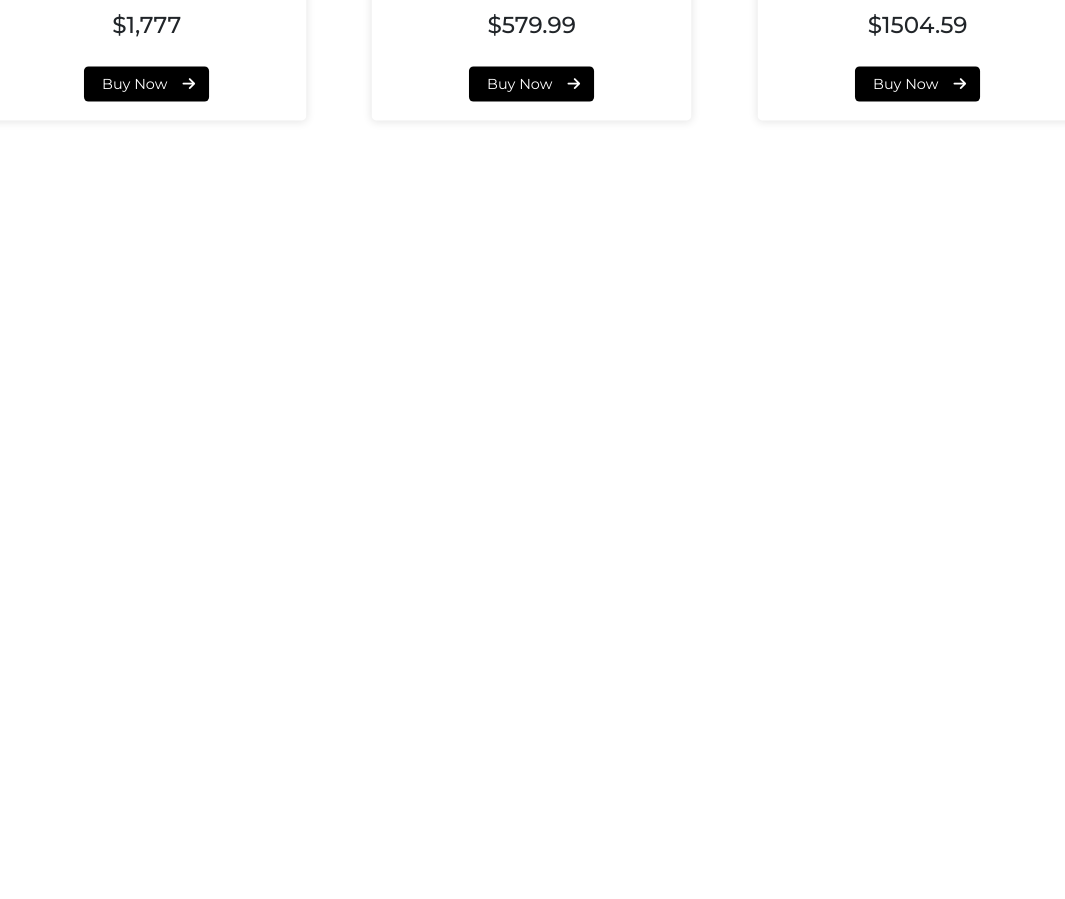
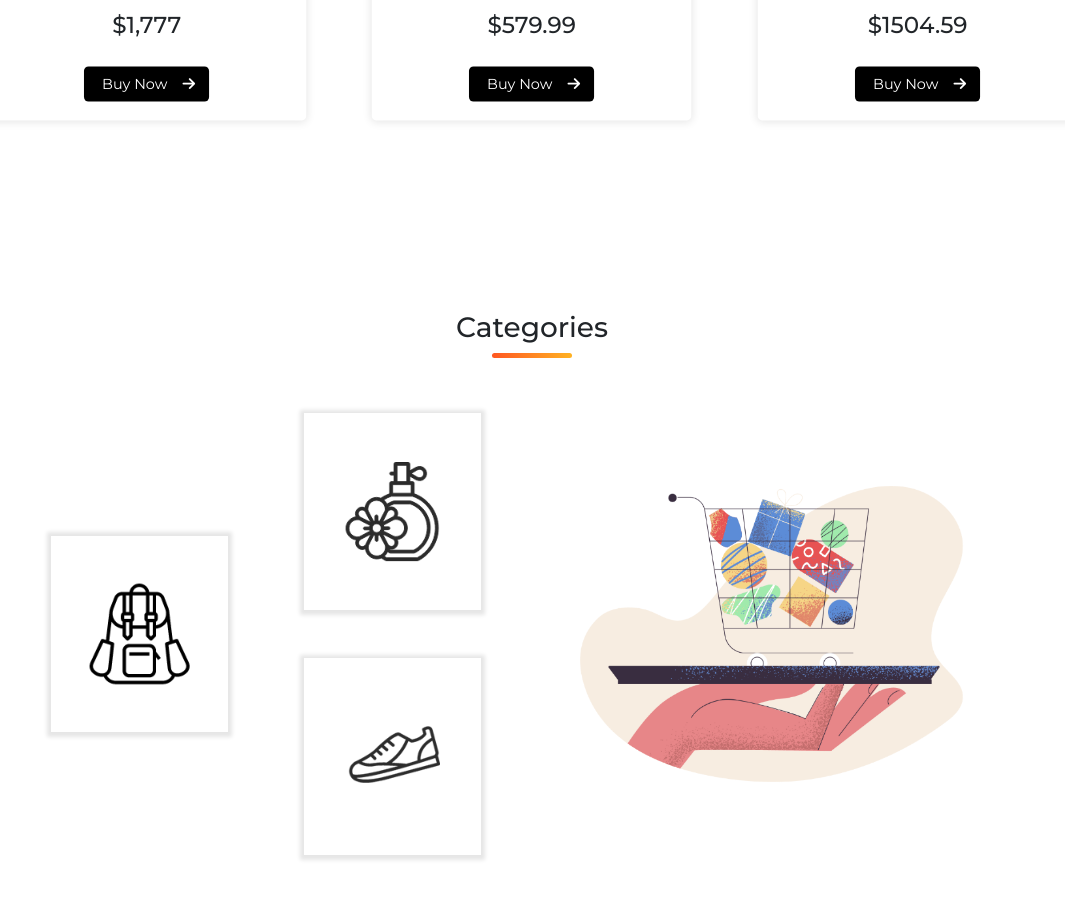
Before and after one commit to itsrafsanjani/hot-gadgets, a plain HTML site: page index.html in a window 1280 px wide. Shown: the part 2137-3036 px from the top of the page, without its empty margins (108-1173 px from the left). Before the commit the page ends 2398 px from the top, so only its background shows below. Drawn offline with nearby package versions, Linux system fonts and the light colour scheme.

Commit message:
Finished

```diff
--- a/index.html
+++ b/index.html
@@ -198,6 +198,31 @@
         </div>
     </div>
 
+    <div class="d-flex flex-column categories">
+        <div class="titleSec d-flex flex-column align-items-center">
+            <h3 class="sec-title">Categories</h3>
+            <div class="downLine"></div>
+        </div>
+        <div class="d-flex flex-row cp2">
+            <div class="flex-even row justify-content-center align-items-center">
+                <div class="col-md-6 text-right">
+                    <img src="images/Categories/bag.png" alt="Bag" class="cimg">
+                </div>
+                <div class="col-md-6">
+                    <div class="row justify-content-center">
+                        <img src="images/Categories/perfume.png" alt="Bag" class="cimg">
+                    </div>
+                    <div class="row justify-content-center">
+                        <img src="images/Categories/shoe.png" alt="Bag" class="cimg">
+                    </div>
+                </div>
+            </div>
+            <div class="flex-even d-flex flex-column justify-content-center align-items-center">
+                <img src="images/Categories/pale-order.png" alt="Pale Order" class="orderbg">
+            </div>
+        </div>
+    </div>
+
 
     <script src="https://kit.fontawesome.com/32809a2e09.js" crossorigin="anonymous"></script>
     <script src="https://code.jquery.com/jquery-3.4.1.slim.min.js"
--- a/style.css
+++ b/style.css
@@ -195,6 +195,35 @@ ol.carousel-indicators li.odd.active{
     margin-top: 10px;
 }
 
+/* C A T E G O R I E S */
+.categories{
+    min-height: 100vh;
+}
+.titleSec{
+    margin: 50px 0 -30px;
+    text-align: center;
+}
+.downLine{
+    width: 80px;
+    height: 5px;
+    background: linear-gradient(to right,
+                #ff5722, #ffb222);
+    border-radius: 10px;
+}
+.orderbg{
+    max-height: 100%;
+    max-width: 100%;
+}
+.cimg{
+    padding: 60px 48px;
+    margin: 30px;
+    box-shadow: 0 1px 5px 5px rgba(0, 0, 0, 0.1);
+}
+.cp2{
+    transform: scale(0.8);
+    margin-bottom: -30px;
+}
+
 
 /* A P P L I E D   A N I M A T I O N S */
 .animateLeft{
```
